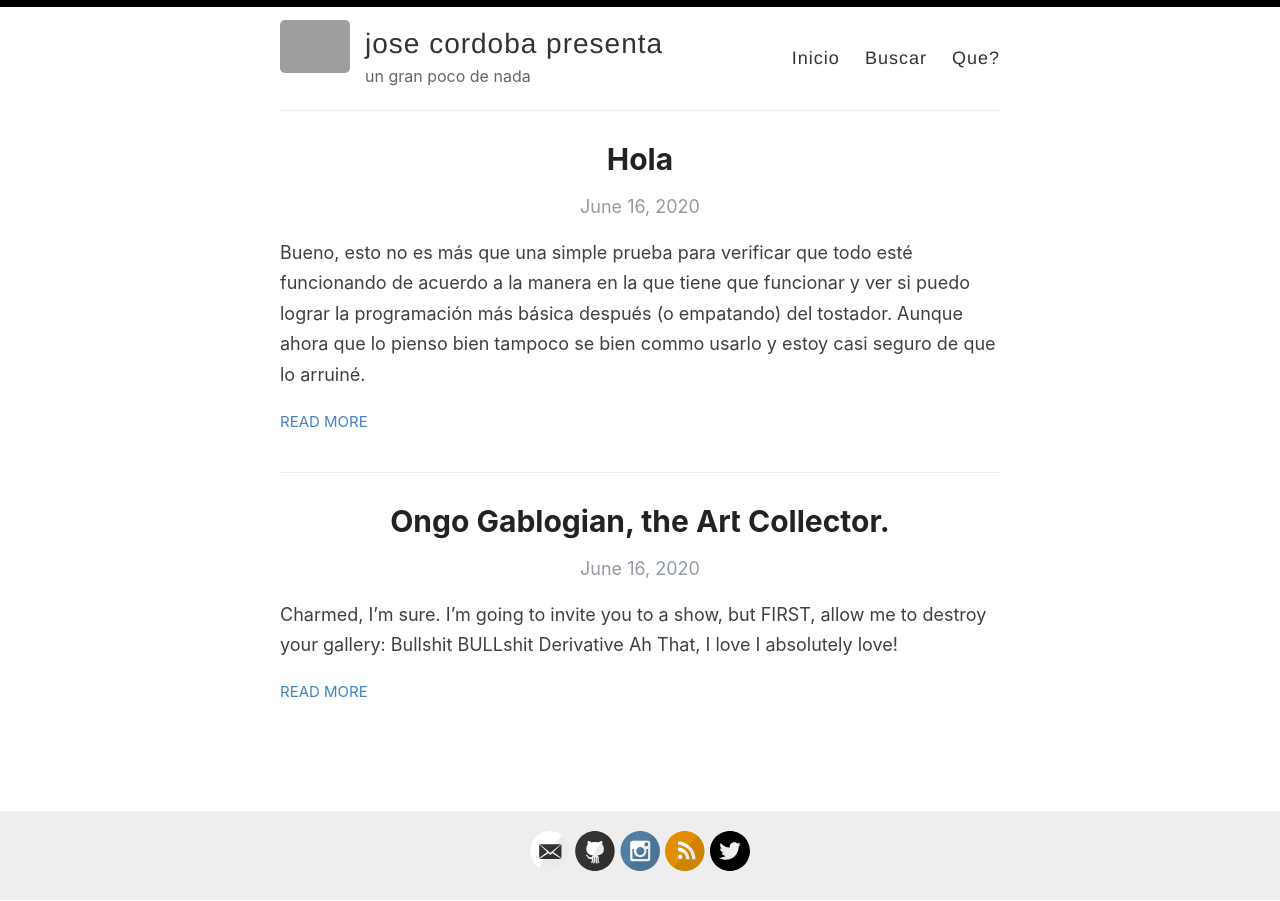
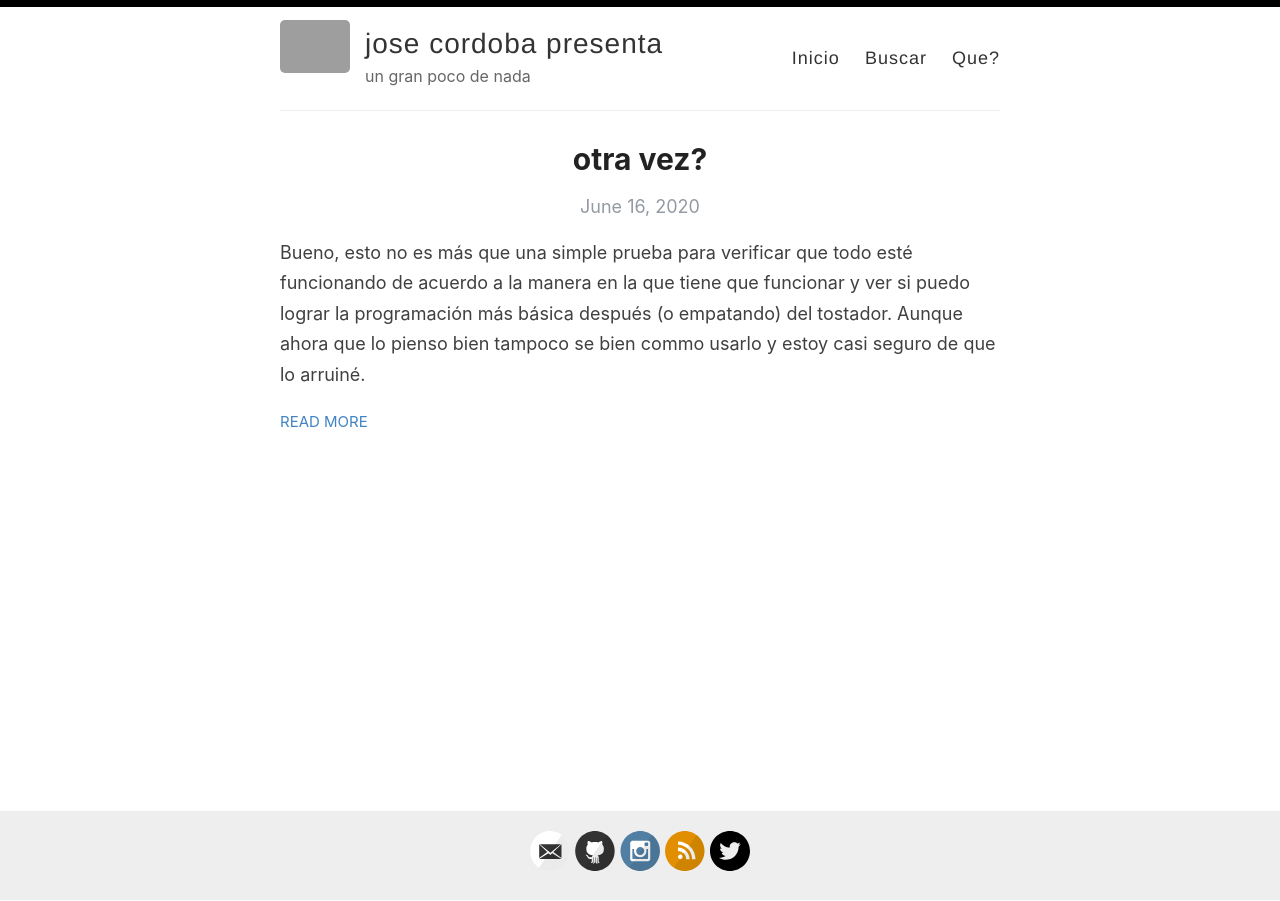
Before and after one commit to jacordobaruiz/hello, a Jekyll site: the page built from index.html, in a window 1280 px wide. Built offline with Jekyll 4.4.1, drawn with Linux system fonts in a browser that asks for light colours; the list of posts is cut into pages by our own code; grey boxes are pictures that could not be loaded.

Commit message:
borrar posts de prueba

```diff
--- a/_posts/2020-06-16-Ongo-Gablogian.md
+++ /dev/null
@@ -1,13 +0,0 @@
----
-layout: post
-title: "Ongo Gablogian, the Art Collector."
-categories: It’s Always Sunny In Philadelphia
----
-Charmed, I'm sure.
-I'm going to invite you to a show, but FIRST, allow me to destroy your gallery:
-Bullshit
-BULLshit
-Derivative
-Ah
-That, I love
-I absolutely love!
--- a/_posts/2020-06-16-hola.md
+++ b/_posts/2020-06-16-hola.md
@@ -1,6 +1,6 @@
 ---
 layout: post
-title: "Hola"
+title: "otra vez?"
 categories: General
 ---
 Bueno, esto no es más que una simple prueba para verificar que todo esté funcionando de acuerdo a la manera en la que tiene que funcionar y ver si puedo lograr la programación más básica después (o empatando) del tostador. Aunque ahora que lo pienso bien tampoco se bien commo usarlo y estoy casi seguro de que lo arruiné.
```
